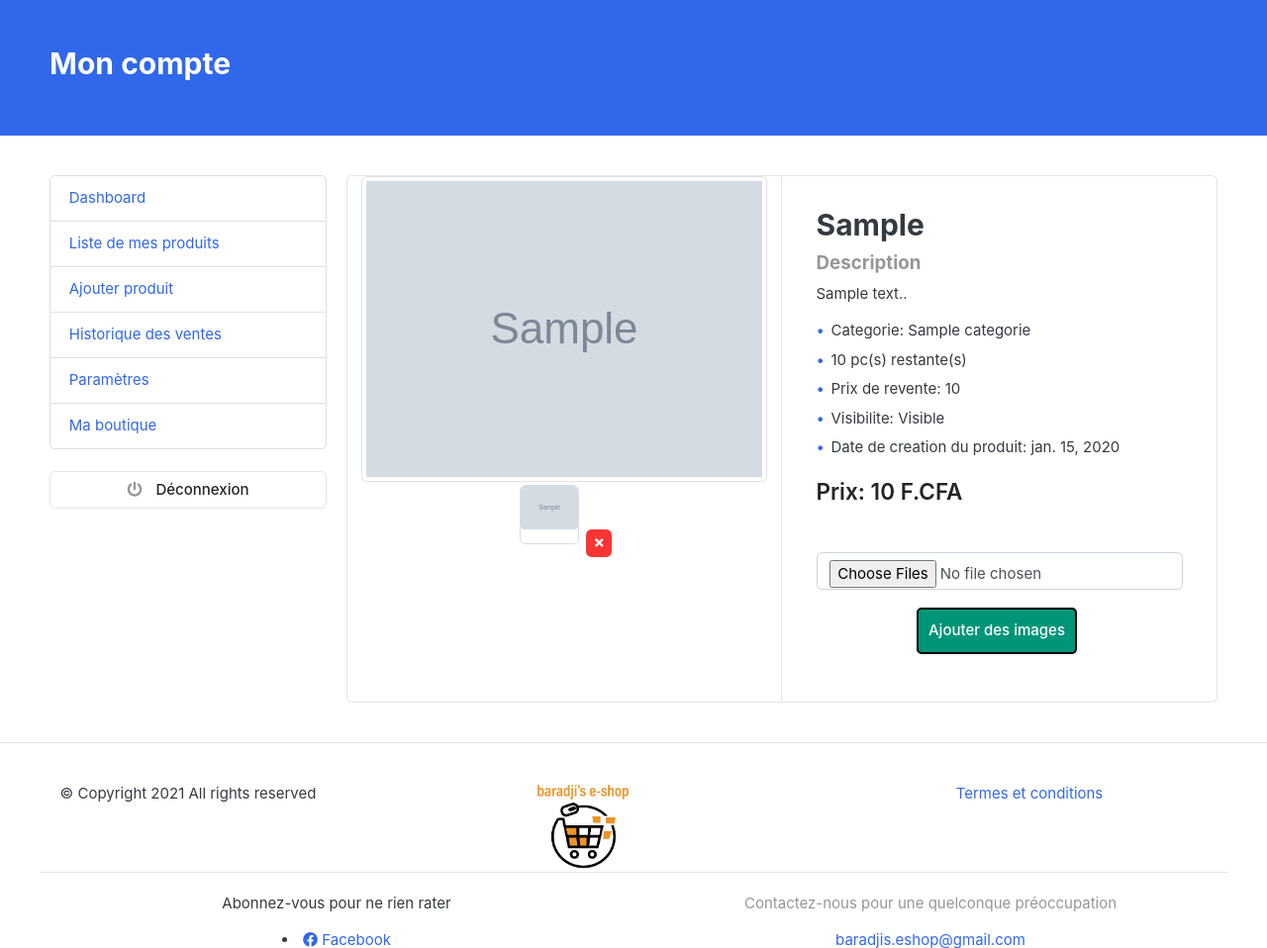
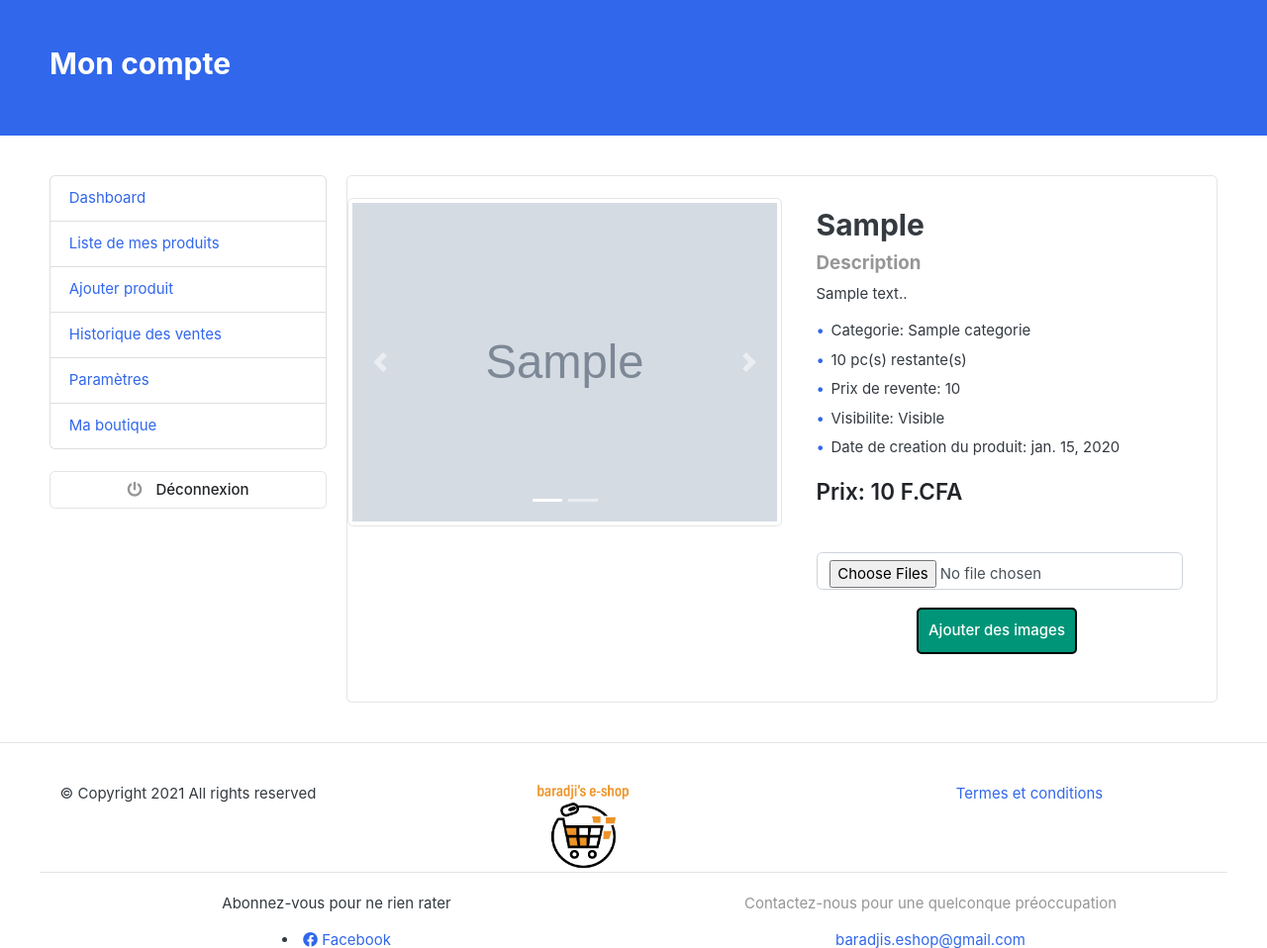
Before and after one commit to Hydra16LeGrand/baradjise-shop, a Django app: page /Vendeur/detail_produit/1 in a window 1280 px wide. Shown: the part 101-1059 px from the top of the page at 99% size. Run offline with Django 3.2, Linux system fonts and the light colour scheme; a user stored in the database is signed in; tables that the repository leaves empty hold one stand-in row (values such as "Sample post"); grey boxes marked "Sample" are stand-in pictures; some libraries are stand-ins or nearby versions; some web fonts are replaced.

Commit message:
image detail defil

```diff
--- a/Client/templates/Vendeur/detail_produit.html
+++ b/Client/templates/Vendeur/detail_produit.html
@@ -4,20 +4,35 @@
 <main class="col-md-9">
 	<div class="card">
 		<div class="row no-gutters ">
-			<aside class="col-sm-6 col-12 col-md-6 col-lg-6 col-xl-6 border-right">
-				<article class="gallery-wrap">
-					<div class="img-wrap">
-						<a href="{{ produit.image }}">
-					   		<img alt="Responsive image" class="img-fluid img-thumbnail" src="{{ produit.image }}">
-						</a>
-					</div> <!-- img-big-wrap.// -->
-					<div class="thumbs-wrap" style="">
-					  {% for img in produit.imageproduit_set.all %}
-					  	<a href="{{ img.image }}" class="item-thumb"> <img src="{{ img.image }}"></a>
-					  	<a href="{% url 'supprimer_image_produit' img.id %}" class="btn btn-danger btn-sm" title="Supprimer l'image?"><i class="fa fa-times"></i></a>
-					  {% endfor %}
-					</div> <!-- thumbs-wrap.// -->
-				</article> <!-- gallery-wrap .end// -->
+			<aside class="col-sm-6 col-12 col-md-6 col-lg-6 col-xl-6">
+
+				<!-- ================== COMPONENT SLIDER  BOOTSTRAP  ==================  --><br>
+				<div id="carousel1_indicator" class="slider-home-banner carousel slide" data-ride="carousel">
+				  <ol class="carousel-indicators">
+		    		<li data-target="#carousel1_indicator" data-slide-to="0" class="active"></li>
+				  	{% for i in produit.imageproduit_set.all|taille_detail %}
+			   			<li data-target="#carousel1_indicator" data-slide-to="{{ i }}"></li>
+				   	{% endfor %}
+				  </ol>
+				  <div class="carousel-inner text-center">
+				    <div class="carousel-item active">
+				      <img height="10%" class="border img-fluid img-thumbnail" width="100%" src="{{ produit.image }}" alt="First slide">
+				    </div>
+				    {% for img in produit.imageproduit_set.all %}
+					    <div class="carousel-item">
+					      <img height="10%" width="100%" class="border img-fluid img-thumbnail" src="{{ img.image }}" alt="Second slide">
+					    </div>
+				    {% endfor %}
+				  <a class="carousel-control-prev" href="#carousel1_indicator" role="button" data-slide="prev">
+				    <span class="carousel-control-prev-icon" aria-hidden="true"></span>
+				    <span class="sr-only">Précédent</span>
+				  </a>
+				  <a class="carousel-control-next" href="#carousel1_indicator" role="button" data-slide="next">
+				    <span class="carousel-control-next-icon" aria-hidden="true"></span>
+				    <span class="sr-only">Suivant</span>
+				  </a>
+				</div>
+				<!-- ==================  COMPONENT SLIDER BOOTSTRAP end.// ==================  .// -->
 			</aside>
 			<main class="col-sm-6">
 				<article class="content-body">
--- a/Client/templates/Vendeur/liste_produits.html
+++ b/Client/templates/Vendeur/liste_produits.html
@@ -41,7 +41,7 @@
 					</div> <!-- img-wrap.// -->
 					<figcaption class="info-wrap text-center">
 						<div class="">
-							<a href="{% url 'detail_produit_vendeur' produit.id %}" class="title h5">{{ produit.libelle|truncatechars:17 }}</a>
+							<a href="{% url 'detail_produit_vendeur' produit.id %}" class="title h5">{{ produit.libelle|truncatechars:30 }}</a>
 							<span class="text-muted">{{ produit.categorie }}</span><br>
 							{% if produit.quantite <= 3 %}
 							<span class="badge-warning"><b>{{ produit.quantite }} pcs restantes</b></span>
--- a/Client/templatetags/mes_filtres.py
+++ b/Client/templatetags/mes_filtres.py
@@ -214,3 +214,12 @@ def virgule(prix):
 		prix.append(d[-1])
 		del d[-1]
 	return "".join(prix)
+
+@register.filter()
+def taille_detail(liste):
+
+	iteration = []
+	for i in range(len(liste)):
+		iteration.append(i)
+
+	return iteration
--- a/Client/views.py
+++ b/Client/views.py
@@ -1037,7 +1037,7 @@ class Vendeur:
 						Q(libelle__icontains = request.POST.get('requete'))
 						).order_by("date_ajout")
 				else:
-					produits = models.Produit.objects.filter(vendeur=vendeur).order_by("date_ajout")
+					produits = models.Produit.objects.filter(vendeur=vendeur).order_by("-date_ajout")
 
 					for p in produits:
 						if p.quantite <= 0:
```
Also changed, not shown: Client/templates/Client/detail_produit.html (+30 -11 lines).
